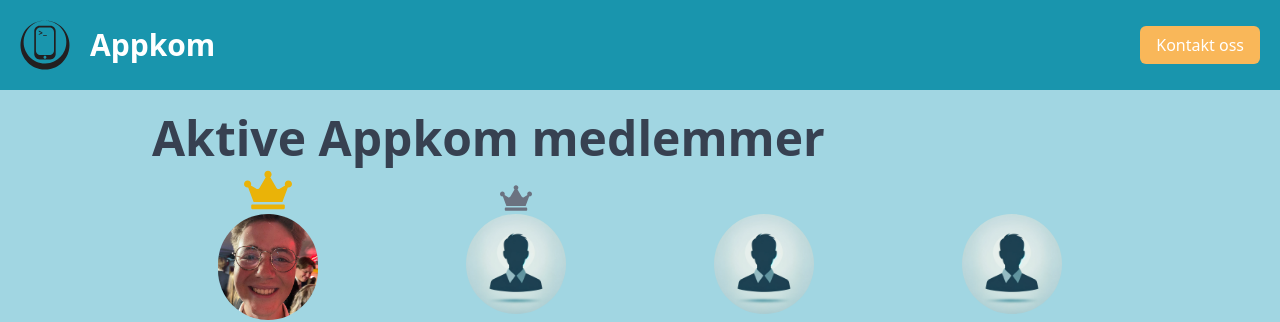
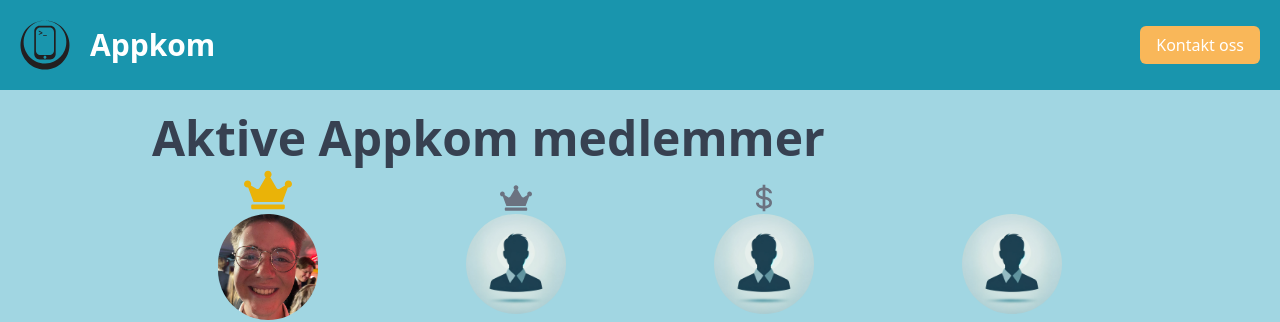
Before and after one commit to appKom/home, a Next.js app: page /medlem in a window 1280 px wide. Shown: the top 322 px of the page. Built offline with nearby package versions, Linux system fonts and the light colour scheme.

Commit message:
add dollar sign for økans

```diff
--- a/components/home/MemberCard.tsx
+++ b/components/home/MemberCard.tsx
@@ -1,6 +1,7 @@
 import { memberType } from "@/lib/types";
 import Image from "next/image";
 import Link from "next/link";
+import { BiDollar } from "react-icons/bi";
 import { FaCrown } from "react-icons/fa";
 
 interface Props {
@@ -24,6 +25,11 @@ export const MemberCard = ({ member, hideRole }: Props) => {
                 <FaCrown className="text-gray-500" size={32} />
               </div>
             )}
+            {member.role === "Økonomiansvarlig" && (
+              <div className="absolute -top-8">
+                <BiDollar className="text-gray-500" size={32} />
+              </div>
+            )}
           </>
         )}
 
```
